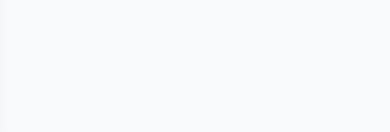
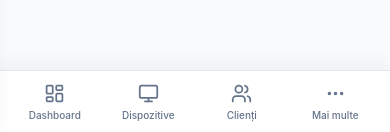
Before and after one commit to nextjsdesign/next-crm, a Next.js app: page / in a window 390 px wide. Shown: the part 709-841 px from the top of the page. Built offline with nearby package versions, Linux system fonts and the light colour scheme; no server answers; the database is empty; sample sign-in values are in the browser's storage.

Commit message:
design: add mobile bottom navigation while retaining sidebar

```diff
--- a/src/app/(protected)/layout.jsx
+++ b/src/app/(protected)/layout.jsx
@@ -8,6 +8,8 @@ import {
   Moon,
   Sun,
   LayoutDashboard,
+  MoreHorizontal,
+  Monitor,
   Users,
   FileText,
   User,
@@ -417,7 +419,20 @@ export default function ProtectedLayout({ children }) {
           )}
 
         {/* ===================== PAGE CONTENT ===================== */}
-        <main className="flex-1 p-4 sm:p-6">{children}</main>
+        <main className="flex-1 p-4 pb-24 sm:p-6 sm:pb-6">{children}</main>
+        {/* Navigare mobilă: păstrăm sidebarul existent pentru meniul complet. */}
+        <nav aria-label="Navigare principală mobil" className="fixed inset-x-0 bottom-0 z-30 flex items-center justify-around border-t border-slate-200 bg-white/95 px-2 pt-2 pb-[max(env(safe-area-inset-bottom),8px)] shadow-[0_-5px_20px_rgba(15,23,42,0.05)] backdrop-blur-md dark:border-slate-700 dark:bg-slate-900/95 sm:hidden">
+          {[
+            { href: "/dashboard", label: "Dashboard", icon: LayoutDashboard },
+            { href: "/devices", label: "Dispozitive", icon: Monitor },
+            { href: "/clients", label: "Clienți", icon: Users },
+          ].map((item) => {
+            const Icon = item.icon;
+            const active = pathname.startsWith(item.href);
+            return <Link key={item.href} href={item.href} className={`flex min-w-0 flex-1 flex-col items-center gap-1 rounded-lg py-1 text-[10px] font-medium ${active ? "text-blue-600 dark:text-blue-400" : "text-slate-500 dark:text-slate-400"}`}><Icon size={21} /><span>{item.label}</span></Link>;
+          })}
+          <button type="button" onClick={() => setSidebarOpen(true)} className="flex min-w-0 flex-1 flex-col items-center gap-1 rounded-lg py-1 text-[10px] font-medium text-slate-500 dark:text-slate-400"><MoreHorizontal size={21}/><span>Mai multe</span></button>
+        </nav>
 
 {/* TOASTER GLOBAL */}
 <Toaster
```
